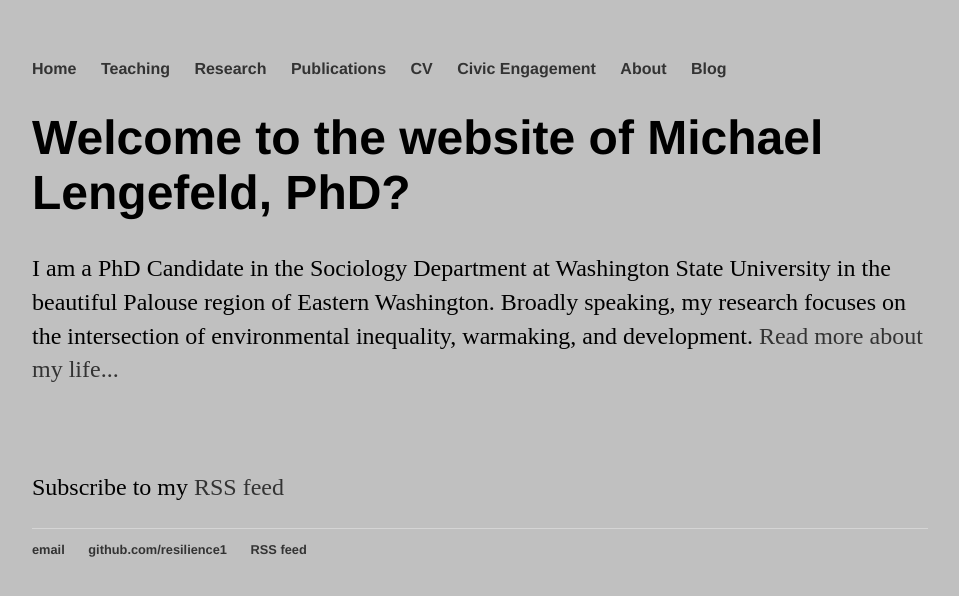
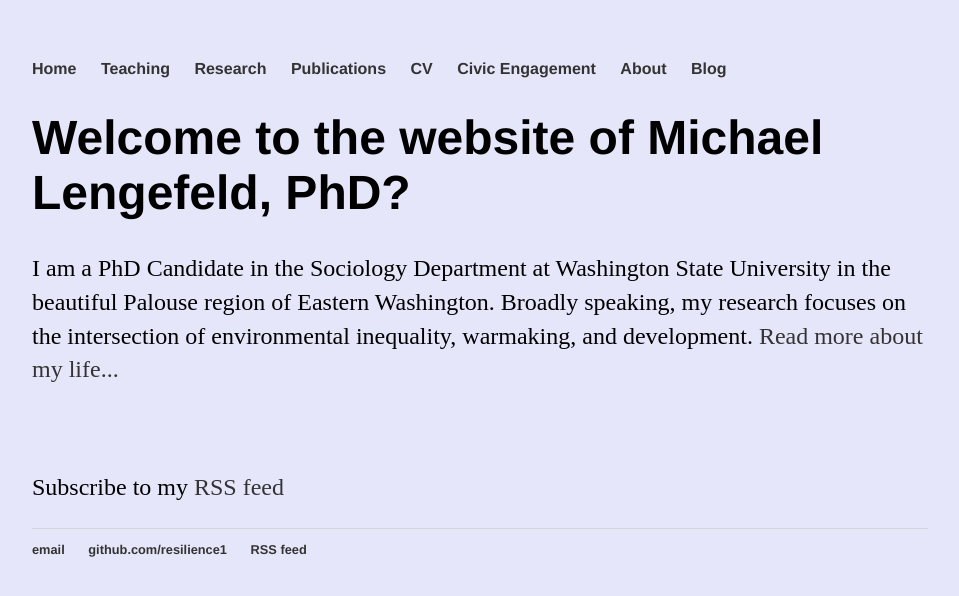
Before and after one commit to resilience1/resilience1.github.io, a Jekyll site: the page built from index.html, in a window 1280 px wide. Shown: the top 596 px of the page, without its empty margins (160-1119 px from the left). Built offline with Jekyll 4.4.1, drawn with Linux system fonts in a browser that asks for light colours.

Commit message:
Update main.css

```diff
--- a/css/main.css
+++ b/css/main.css
@@ -3,7 +3,7 @@
     width: 70%;
 }
 html {
-  background: silver; color:white;
+  background: lavender;
 no-repeat center center fixed;
   -webkit-background-size: cover;
   -moz-background-size: cover;
```
